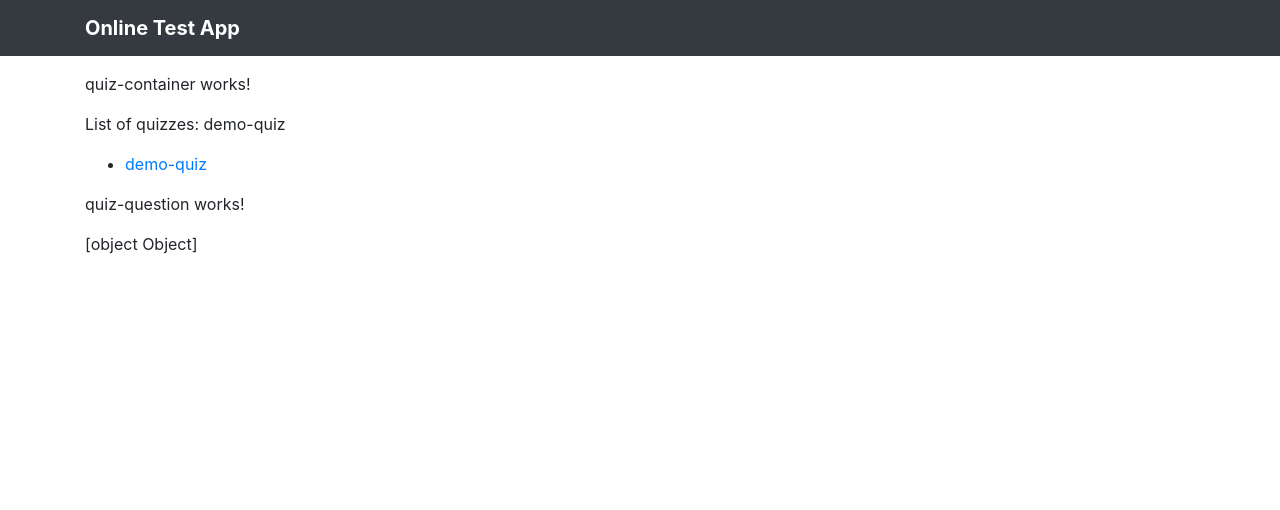
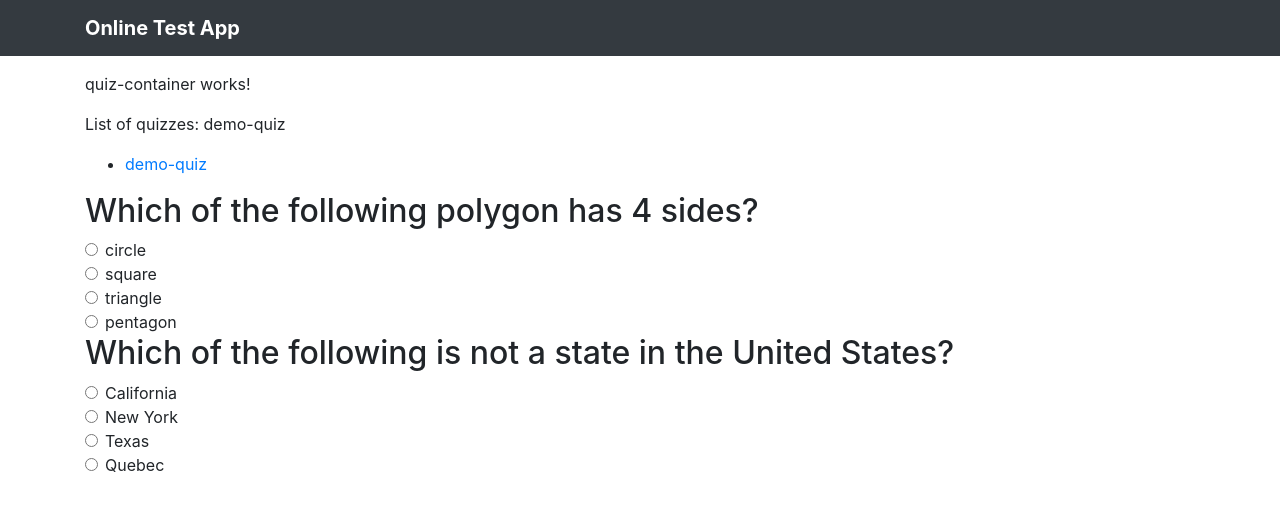
Before and after one commit to austinmchau/1973295_AustinChau_TCSMEANStackTraining, an Angular app in the folder OnlineTestApp/: page /quiz in a window 1280 px wide. Shown: the top 510 px of the page. Built offline with nearby package versions, Linux system fonts and the light colour scheme.

Commit message:
working question display

```diff
--- a/OnlineTestApp/src/app/components/quiz-container/quiz-container.component.html
+++ b/OnlineTestApp/src/app/components/quiz-container/quiz-container.component.html
@@ -4,4 +4,6 @@
 	<li><a [routerLink]=[quiz]>{{quiz}}</a></li>
 </ul>
 
-<app-quiz-question [question]="testQuestion"></app-quiz-question>
+<div *ngFor="let question of questions">
+	<app-quiz-question [question]="question"></app-quiz-question>
+</div>
--- a/OnlineTestApp/src/app/components/quiz-container/quiz-container.component.ts
+++ b/OnlineTestApp/src/app/components/quiz-container/quiz-container.component.ts
@@ -12,7 +12,7 @@ export class QuizContainerComponent implements OnInit {
 	quizList: string[] = [];
 
 	demoQuiz?: IQuiz;
-	testQuestion?: IQuizQuestion;
+	questions?: IQuizQuestion[];
 
 	constructor(private quizApi: QuizApiService) { }
 
@@ -20,14 +20,11 @@ export class QuizContainerComponent implements OnInit {
 		this.quizApi.getAvailableQuizzes().subscribe(quizzes => this.quizList = quizzes);
 		this.quizApi.getQuiz("demo-quiz").subscribe(quiz => {
 			this.demoQuiz = quiz;
-			const questions = quiz.payload?.questions;
-			if (Array.isArray(questions)) {
-				const question = questions[0] as IQuizQuestion;
-				if (question !== undefined) {
-					this.testQuestion = question;
-					console.log("TestQuestion: ", this.testQuestion);
-				}
-			}
+			this.questions = (() => {
+				const questions = quiz?.payload?.questions;
+				if (!Array.isArray(questions)) { console.error("invalid quiz questions."); return []; }
+				return questions.filter(question => (question as IQuizQuestion) !== undefined);
+			})();
 		});
 	}
 
--- a/OnlineTestApp/src/app/components/quiz-question/quiz-question.component.html
+++ b/OnlineTestApp/src/app/components/quiz-question/quiz-question.component.html
@@ -1,3 +1,9 @@
-<p>quiz-question works!</p>
-
-<p>{{quizQuestion}}</p>
+<div>
+	<h2>{{questionText}}</h2>
+	<form>
+		<div *ngFor="let choice of choices" class="form-check">
+			<input class="form-check-input" type="radio" [name]="quizQuestion?.id" [id]="choice.id">
+			<label class="form-check-label" [for]="choice.id">{{choice.text}}</label>
+		</div>
+	</form>
+</div>
--- a/OnlineTestApp/src/app/components/quiz-question/quiz-question.component.ts
+++ b/OnlineTestApp/src/app/components/quiz-question/quiz-question.component.ts
@@ -1,17 +1,24 @@
 import { Component, Input, OnChanges, OnInit, SimpleChanges } from '@angular/core';
-import { IQuizQuestion } from 'src/app/models/quiz';
+import { IQuizQuestion, MCQuestion } from 'src/app/models/quiz';
 
 @Component({
-  selector: 'app-quiz-question',
-  templateUrl: './quiz-question.component.html',
-  styleUrls: ['./quiz-question.component.css']
+	selector: 'app-quiz-question',
+	templateUrl: './quiz-question.component.html',
+	styleUrls: ['./quiz-question.component.css']
 })
 export class QuizQuestionComponent implements OnInit, OnChanges {
 
 	@Input("question") quizQuestion?: IQuizQuestion;
 
-  constructor() { }
-  ngOnInit(): void { }
+	get questionText(): string { return this.quizQuestion?.q ?? ""; }
+	get choices(): { id: number, text: string }[] {
+		const question = this.quizQuestion as MCQuestion;
+		if (question === undefined) { return []; }
+		return question.c;
+	}
+
+	constructor() { }
+	ngOnInit(): void { }
 
 	ngOnChanges(changes: SimpleChanges): void {
 		if (changes.quizQuestion) {
```
